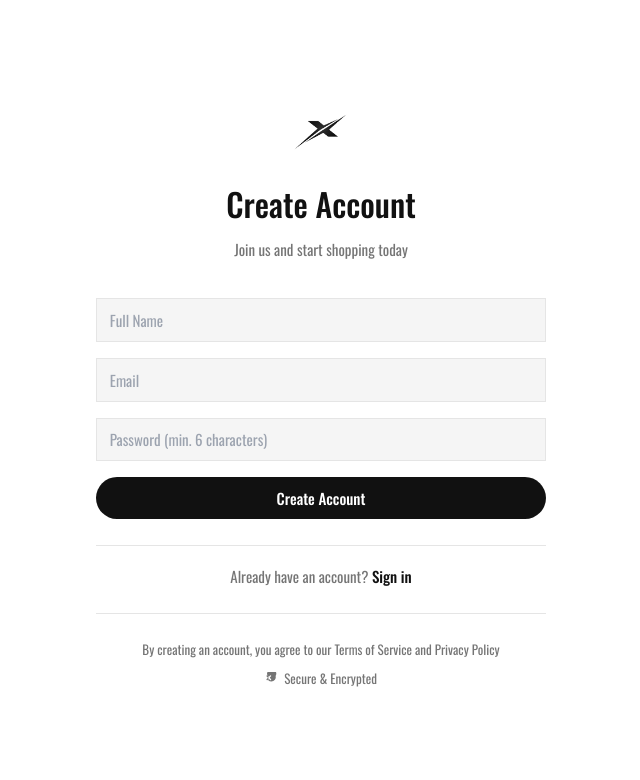
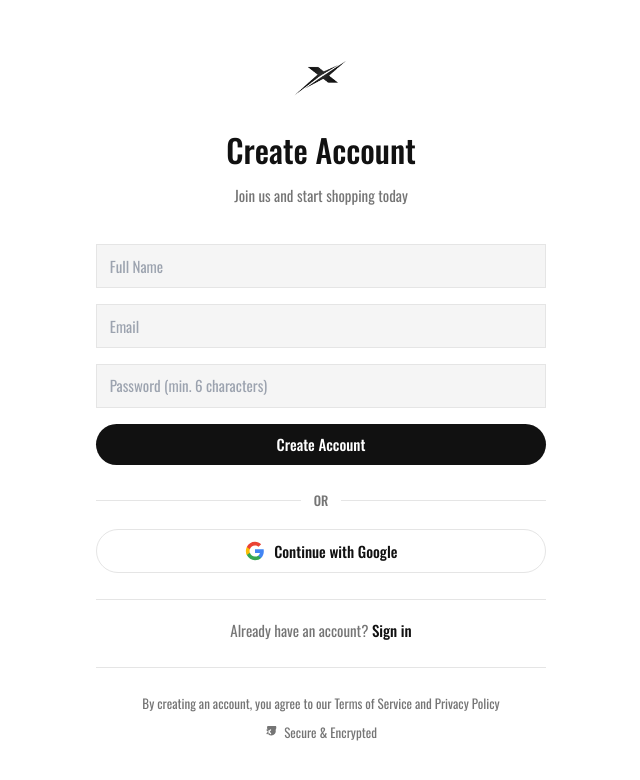
Before and after one commit to SKSHAMKAUSHAL/Nexor, a React (Vite) app: page /signup in a window 1280 px wide. Shown: the top 780 px of the page, without its empty margins (319-959 px from the left). Built offline with nearby package versions, Linux system fonts and the light colour scheme; no server answers; the database is empty; a web font is replaced by a local one.

Commit message:
Update App, styles, Login, and Signup

```diff
--- a/src/App.jsx
+++ b/src/App.jsx
@@ -104,7 +104,7 @@ function AppContent() {
           pauseOnFocusLoss
           draggable={false}
           pauseOnHover
-          theme="colored"
+          theme="light"
           limit={3}
         />
       </Router>
--- a/src/index.css
+++ b/src/index.css
@@ -721,14 +721,60 @@
 
 /* ===== RESPONSIVE ANIMATIONS ===== */
 @media (prefers-reduced-motion: reduce) {
-  /* Commented out to prevent Toastify from disappearing instantly */
-  /*
-  *,
-  *::before,
-  *::after {
-    animation-duration: 0.01ms !important;
-    animation-iteration-count: 1 !important;
-    transition-duration: 0.01ms !important;
-  }
-  */
 }
+
+/* ============================================
+   🍞 CUSTOM TOAST NOTIFICATIONS (Theme Style)
+   ============================================ */
+.Toastify__toast {
+  border-radius: 12px !important;
+  font-family: inherit !important;
+  box-shadow: 0 10px 40px -10px rgba(0,0,0,0.15), 0 0 0 1px rgba(0,0,0,0.05) !important;
+  padding: 16px 20px !important;
+  background-color: #ffffff !important;
+  color: #111111 !important;
+}
+
+.Toastify__toast-body {
+  font-size: 15px !important;
+  font-weight: 500 !important;
+  color: #111111 !important;
+  padding: 0 !important;
+}
+
+.Toastify__toast-icon {
+  width: 24px !important;
+  height: 24px !important;
+  margin-right: 12px !important;
+}
+
+.Toastify__toast--success .Toastify__toast-icon svg {
+  fill: #008a00 !important; /* Nike-style green check */
+}
+
+/* Minimal black close button */
+.Toastify__close-button {
+  color: #757575 !important;
+  opacity: 0.8 !important;
+  align-self: center !important;
+}
+
+.Toastify__close-button:hover {
+  color: #111111 !important;
+  opacity: 1 !important;
+}
+
+/* Minimalistic progress bar */
+.Toastify__progress-bar {
+  height: 3px !important;
+}
+
+.Toastify__progress-bar--success {
+  background: #008a00 !important;
+}
+.Toastify__progress-bar--error {
+  background: #e91e63 !important;
+}
+.Toastify__progress-bar--info {
+  background: #111111 !important;
+}
--- a/src/pages/registration/Login.jsx
+++ b/src/pages/registration/Login.jsx
@@ -1,11 +1,11 @@
 import { useContext, useState } from 'react'
 import { Link, useNavigate } from 'react-router-dom'
 import myContext from '../../context/data/myContext'
-import { signInWithEmailAndPassword } from 'firebase/auth';
+import { signInWithEmailAndPassword, GoogleAuthProvider, signInWithPopup } from 'firebase/auth';
 import { auth, fireDB } from '../../firebase/FirebaseConfig';
 import { toast } from 'react-toastify';
 import Loader from '../../components/loader/Loader';
-import { doc, getDoc } from 'firebase/firestore';
+import { doc, getDoc, setDoc } from 'firebase/firestore';
 
 function Login() {
     const context = useContext(myContext)
@@ -80,6 +80,62 @@ function Login() {
         }
     }
 
+    const googleLogin = async () => {
+        setLoading(true);
+        try {
+            const provider = new GoogleAuthProvider();
+            const result = await signInWithPopup(auth, provider);
+
+            const userRef = doc(fireDB, 'users', result.user.uid);
+            const userSnap = await getDoc(userRef);
+
+            let profileDoc = null;
+            let role = 'user';
+
+            if (!userSnap.exists()) {
+                profileDoc = {
+                    name: result.user.displayName || '',
+                    uid: result.user.uid,
+                    email: result.user.email,
+                    role: 'user',
+                    date: new Date().toLocaleString('en-US', {
+                        month: 'short',
+                        day: '2-digit',
+                        year: 'numeric',
+                    }),
+                };
+                await setDoc(userRef, profileDoc);
+            } else {
+                profileDoc = userSnap.data();
+                role = profileDoc.role?.trim() || 'user';
+            }
+
+            toast.success("Google sign-in successful!");
+            const userPayload = {
+                user: {
+                    uid: result.user.uid,
+                    email: result.user.email,
+                },
+                profile: {
+                    name: profileDoc.name || result.user.displayName || '',
+                    role: role,
+                }
+            };
+
+            localStorage.setItem('user', JSON.stringify(userPayload));
+            navigate('/');
+            setLoading(false);
+        } catch (error) {
+            setLoading(false);
+            console.error("Google Auth Error:", error);
+            if (error.code === 'auth/popup-closed-by-user') {
+                toast.error("Google sign-in was cancelled.");
+            } else {
+                toast.error(error.message || "Google sign-in failed. Please try again.");
+            }
+        }
+    };
+
     return (
         <div className='bg-white min-h-screen flex flex-col'>
             {loading && <Loader/>}
@@ -138,6 +194,28 @@ function Login() {
                         </button>
                     </form>
 
+                    <div className="flex items-center my-6">
+                        <div className="flex-grow border-t border-[#E5E5E5]"></div>
+                        <span className="px-4 text-[#757575] text-[13px] font-medium">OR</span>
+                        <div className="flex-grow border-t border-[#E5E5E5]"></div>
+                    </div>
+
+                    <button
+                        onClick={googleLogin}
+                        type="button"
+                        disabled={loading}
+                        className="w-full py-3 bg-white text-[#111111] border border-[#E5E5E5] font-medium text-[15px] hover:bg-gray-50 flex items-center justify-center gap-3 transition-colors rounded-full disabled:opacity-50 disabled:cursor-not-allowed mb-8"
+                    >
+                        <svg viewBox="0 0 24 24" width="20" height="20" xmlns="http://www.w3.org/2000/svg">
+                            <path d="M22.56 12.25c0-.78-.07-1.53-.2-2.25H12v4.26h5.92c-.26 1.37-1.04 2.53-2.21 3.31v2.77h3.57c2.08-1.92 3.28-4.74 3.28-8.09z" fill="#4285F4"/>
+                            <path d="M12 23c2.97 0 5.46-.98 7.28-2.66l-3.57-2.77c-.98.66-2.23 1.06-3.71 1.06-2.86 0-5.29-1.93-6.16-4.53H2.18v2.84C3.99 20.53 7.7 23 12 23z" fill="#34A853"/>
+                            <path d="M5.84 14.09c-.22-.66-.35-1.36-.35-2.09s.13-1.43.35-2.09V7.07H2.18C1.43 8.55 1 10.22 1 12s.43 3.45 1.18 4.93l2.85-2.22.81-.62z" fill="#FBBC05"/>
+                            <path d="M12 5.38c1.62 0 3.06.56 4.21 1.64l3.15-3.15C17.45 2.09 14.97 1 12 1 7.7 1 3.99 3.47 2.18 7.07l3.66 2.84c.87-2.6 3.3-4.53 6.16-4.53z" fill="#EA4335"/>
+                            <path d="M1 1h22v22H1z" fill="none"/>
+                        </svg>
+                        Continue with Google
+                    </button>
+
                     {/* Sign Up Link */}
                     <div className="text-center border-t border-[#E5E5E5] pt-6">
                         <p className="text-[#757575] text-[15px]">
--- a/src/pages/registration/Signup.jsx
+++ b/src/pages/registration/Signup.jsx
@@ -2,9 +2,9 @@ import { useContext, useState } from 'react';
 import { Link, useNavigate } from 'react-router-dom';
 import myContext from '../../context/data/myContext';
 import { toast } from 'react-toastify';
-import { createUserWithEmailAndPassword } from 'firebase/auth';
+import { createUserWithEmailAndPassword, GoogleAuthProvider, signInWithPopup } from 'firebase/auth';
 import { auth, fireDB } from '../../firebase/FirebaseConfig';
-import { Timestamp, doc, setDoc } from 'firebase/firestore';
+import { Timestamp, doc, setDoc, getDoc } from 'firebase/firestore';;
 import Loader from '../../components/loader/Loader';
 
 function Signup() {
@@ -98,6 +98,63 @@ function Signup() {
         }
     }
 
+    const googleLogin = async () => {
+        setLoading(true);
+        try {
+            const provider = new GoogleAuthProvider();
+            const result = await signInWithPopup(auth, provider);
+
+            const userRef = doc(fireDB, 'users', result.user.uid);
+            const userSnap = await getDoc(userRef);
+
+            let profileDoc = null;
+            let role = 'user';
+
+            if (!userSnap.exists()) {
+                profileDoc = {
+                    name: result.user.displayName || '',
+                    uid: result.user.uid,
+                    email: result.user.email,
+                    role: 'user',
+                    time: Timestamp.now(),
+                    date: new Date().toLocaleString('en-US', {
+                        month: 'short',
+                        day: '2-digit',
+                        year: 'numeric',
+                    }),
+                };
+                await setDoc(userRef, profileDoc);
+            } else {
+                profileDoc = userSnap.data();
+                role = profileDoc.role?.trim() || 'user';
+            }
+
+            toast.success("Google sign-in successful!");
+            const userPayload = {
+                user: {
+                    uid: result.user.uid,
+                    email: result.user.email,
+                },
+                profile: {
+                    name: profileDoc.name || result.user.displayName || '',
+                    role: role,
+                }
+            };
+
+            localStorage.setItem('user', JSON.stringify(userPayload));
+            navigate('/');
+            setLoading(false);
+        } catch (error) {
+            setLoading(false);
+            console.error("Google Auth Error:", error);
+            if (error.code === 'auth/popup-closed-by-user') {
+                toast.error("Google sign-in was cancelled.");
+            } else {
+                toast.error(error.message || "Google sign-in failed. Please try again.");
+            }
+        }
+    };
+
     return (
         <div className='bg-white min-h-screen flex flex-col'>
             {loading && <Loader />}
@@ -169,6 +226,28 @@ function Signup() {
                         </button>
                     </form>
 
+                    <div className="flex items-center my-6">
+                        <div className="flex-grow border-t border-[#E5E5E5]"></div>
+                        <span className="px-4 text-[#757575] text-[13px] font-medium">OR</span>
+                        <div className="flex-grow border-t border-[#E5E5E5]"></div>
+                    </div>
+
+                    <button
+                        onClick={googleLogin}
+                        type="button"
+                        disabled={loading}
+                        className="w-full py-3 bg-white text-[#111111] border border-[#E5E5E5] font-medium text-[15px] hover:bg-gray-50 flex items-center justify-center gap-3 transition-colors rounded-full disabled:opacity-50 disabled:cursor-not-allowed mb-8"
+                    >
+                        <svg viewBox="0 0 24 24" width="20" height="20" xmlns="http://www.w3.org/2000/svg">
+                            <path d="M22.56 12.25c0-.78-.07-1.53-.2-2.25H12v4.26h5.92c-.26 1.37-1.04 2.53-2.21 3.31v2.77h3.57c2.08-1.92 3.28-4.74 3.28-8.09z" fill="#4285F4"/>
+                            <path d="M12 23c2.97 0 5.46-.98 7.28-2.66l-3.57-2.77c-.98.66-2.23 1.06-3.71 1.06-2.86 0-5.29-1.93-6.16-4.53H2.18v2.84C3.99 20.53 7.7 23 12 23z" fill="#34A853"/>
+                            <path d="M5.84 14.09c-.22-.66-.35-1.36-.35-2.09s.13-1.43.35-2.09V7.07H2.18C1.43 8.55 1 10.22 1 12s.43 3.45 1.18 4.93l2.85-2.22.81-.62z" fill="#FBBC05"/>
+                            <path d="M12 5.38c1.62 0 3.06.56 4.21 1.64l3.15-3.15C17.45 2.09 14.97 1 12 1 7.7 1 3.99 3.47 2.18 7.07l3.66 2.84c.87-2.6 3.3-4.53 6.16-4.53z" fill="#EA4335"/>
+                            <path d="M1 1h22v22H1z" fill="none"/>
+                        </svg>
+                        Continue with Google
+                    </button>
+
                     {/* Sign In Link */}
                     <div className="text-center border-t border-[#E5E5E5] pt-6">
                         <p className="text-[#757575] text-[15px]">
```
